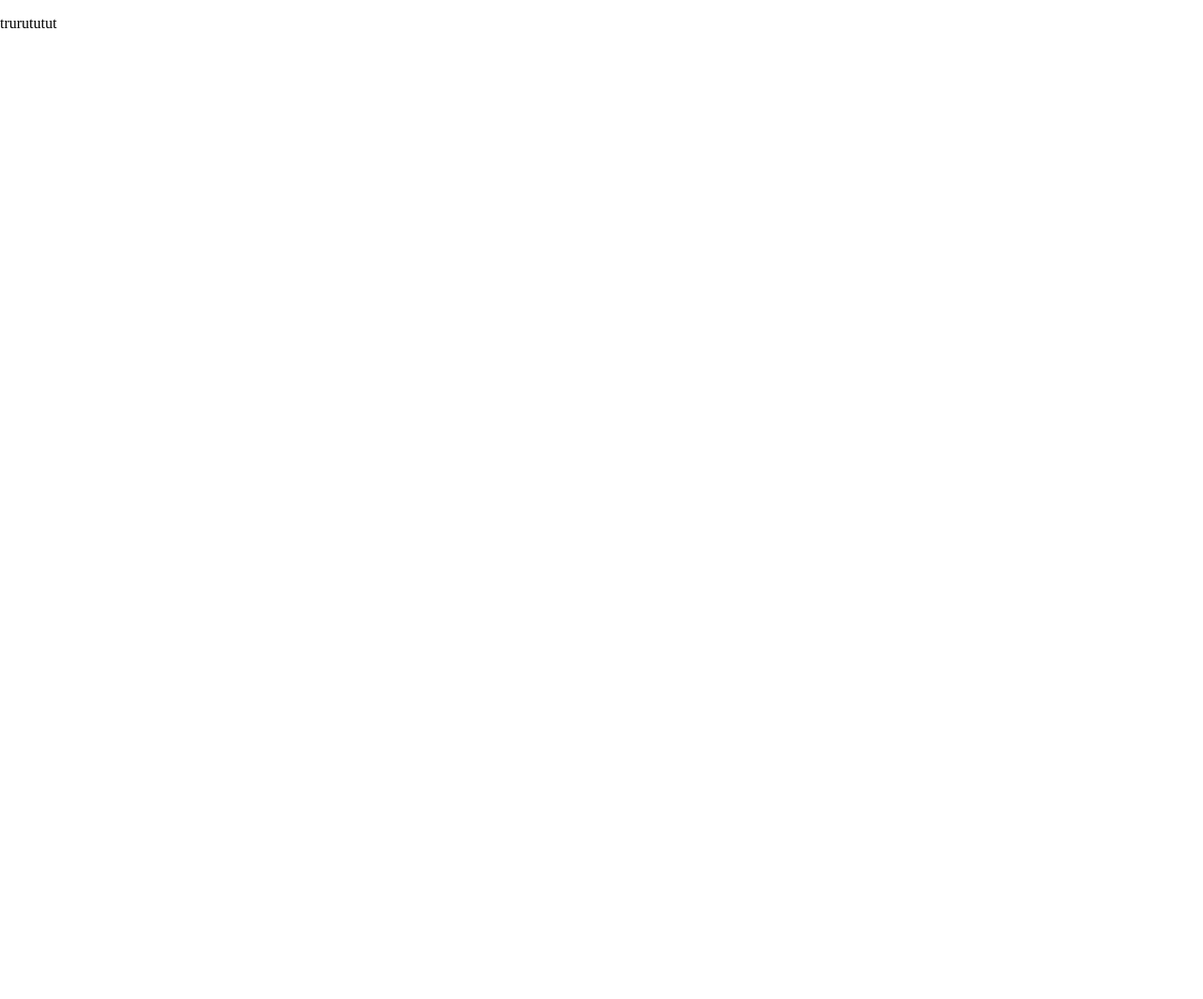
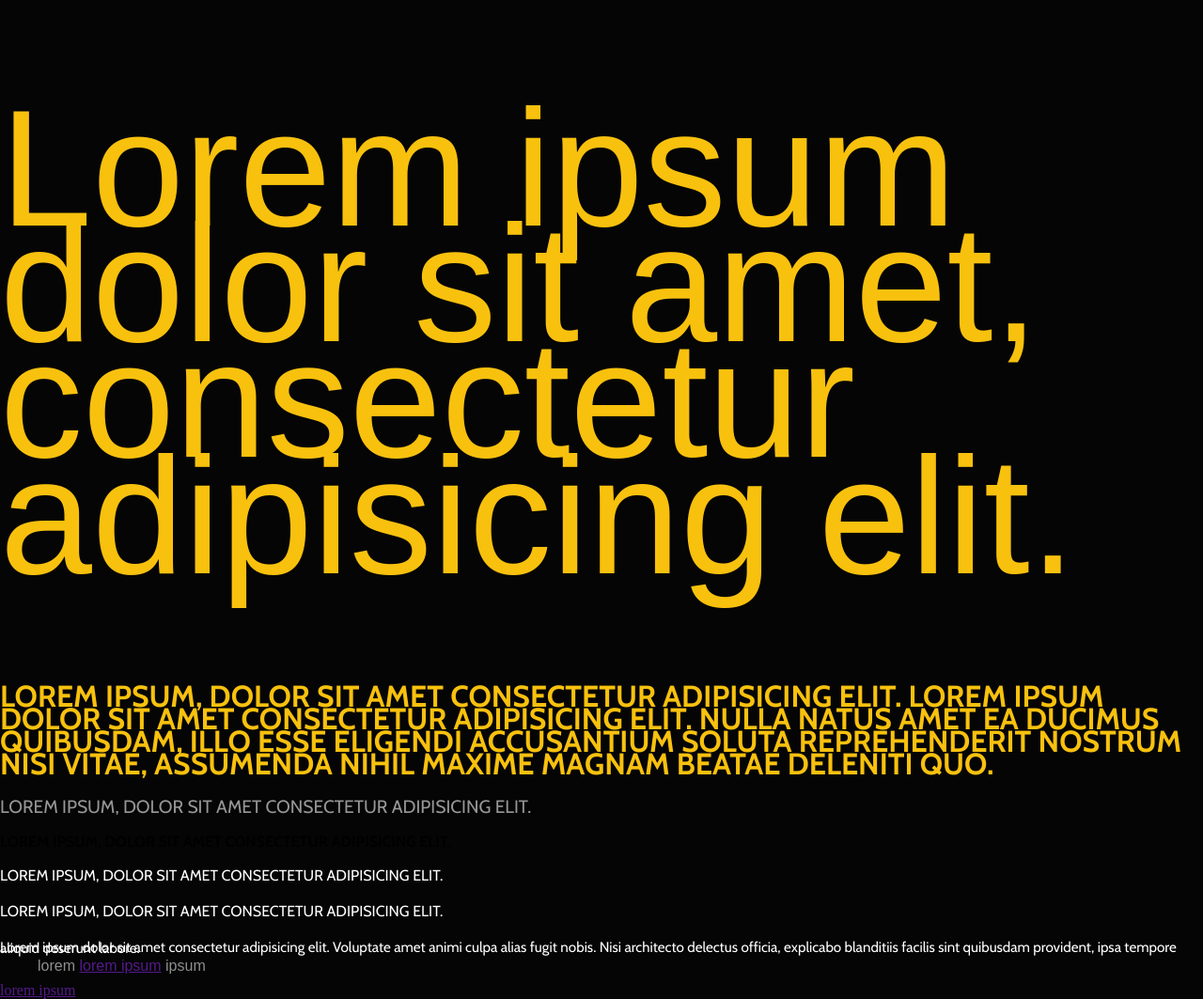
Before and after one commit to justdzasta/gym-lemon, a website built with webpack: page src/index.html in a window 1280 px wide. Shown: the whole page at 94% size. Before the commit the page ends 800 px from the top, so only its background shows below. Built offline with nearby package versions, Linux system fonts and the light colour scheme; a web font is replaced by a local one.

Commit message:
Setting variables and typography of site

```diff
--- /dev/null
+++ b/src/html/branding.html
@@ -0,0 +1,19 @@
+
+
+
+<h1>Lorem ipsum dolor sit amet, consectetur adipisicing elit.</h1>
+<h2>Lorem ipsum, dolor sit amet consectetur adipisicing elit. Lorem ipsum dolor sit amet consectetur adipisicing elit. Nulla natus amet ea ducimus quibusdam, illo esse eligendi accusantium soluta reprehenderit nostrum nisi vitae, assumenda nihil maxime magnam beatae deleniti quo.</h2>
+<h3>Lorem ipsum, dolor sit amet consectetur adipisicing elit.</h3>
+<h4>Lorem ipsum, dolor sit amet consectetur adipisicing elit.</h4>
+<h5>Lorem ipsum, dolor sit amet consectetur adipisicing elit.</h5>
+<h6>Lorem ipsum, dolor sit amet consectetur adipisicing elit.</h6>
+
+<p>Lorem ipsum dolor sit amet consectetur adipisicing elit. Voluptate amet animi culpa alias fugit nobis. Nisi architecto delectus officia, explicabo blanditiis facilis sint quibusdam provident, ipsa tempore aliquid deserunt labore.</p>
+
+<ul>
+    <li>
+        lorem <a href="">lorem ipsum</a> ipsum
+    </li>
+</ul>
+
+<a href="">lorem ipsum</a>
--- a/src/index.html
+++ b/src/index.html
@@ -5,8 +5,14 @@
     <meta name="viewport" content="width=device-width, initial-scale=1.0">
     <meta http-equiv="X-UA-Compatible" content="ie=edge">
     <title>Document</title>
+
+    <!-- fonts -->
+    <link href="https://fonts.googleapis.com/css?family=Cabin:400,700&display=swap" rel="stylesheet">
+    <link rel="stylesheet" href="https://use.typekit.net/oyy1dqo.css">
+
 </head>
+
 <body>
-    <p>trurututut</p>
+    ${require('./html/branding.html')}
 </body>
 </html>
--- /dev/null
+++ b/src/sass/includes/_typography.scss
@@ -0,0 +1,49 @@
+@import url('https://fonts.googleapis.com/css?family=Cabin:400,700&display=swap');
+@import url("https://use.typekit.net/oyy1dqo.css");
+
+@mixin font($font-size, $line-height, $color, $font-weight) {
+    font-size: $font-size;
+    line-height: $line-height;
+    color: $color;
+    font-weight: $font-weight;
+}
+
+h1 {
+    font-family: almaq-rough, sans-serif;
+        @include font(11rem, .7em, $yellow, 400);
+}
+
+h2 {
+    font-family: 'Cabin', sans-serif;
+    text-transform: uppercase;
+        @include font(2rem, .75em, $yellow, 700);
+}
+
+h3 {
+    font-family: 'Cabin', sans-serif;
+    text-transform: uppercase;
+        @include font(1.2rem, .75em, $light-gray, 400);
+}
+
+h4 {
+    font-family: 'Cabin', sans-serif;
+    text-transform: uppercase;
+}
+
+h5, h6 {
+    font-family: 'Cabin', sans-serif;
+    text-transform: uppercase;
+        @include font(1rem, .05em, $white, 400);
+}
+
+p {
+    font-family: 'Cabin', sans-serif;
+        @include font(.95rem, .05em, $white, 400);
+}
+
+ul {
+        font-family: korolev-military-stencil, sans-serif;
+        text-decoration: none;
+        list-style-type: none;
+            @include font(1rem, .2em, $gray, 400);
+}
--- a/src/style.scss
+++ b/src/style.scss
@@ -1,3 +1,9 @@
 //includes - constans and global chunk styling files
 
 @import './sass/includes/normalize';
+@import './sass/includes/variables';
+@import './sass/includes/typography';
+
+body {
+    background-color: $black;
+}
```
Also changed, not shown: src/sass/includes/_variables.scss (line endings or trailing spaces).
